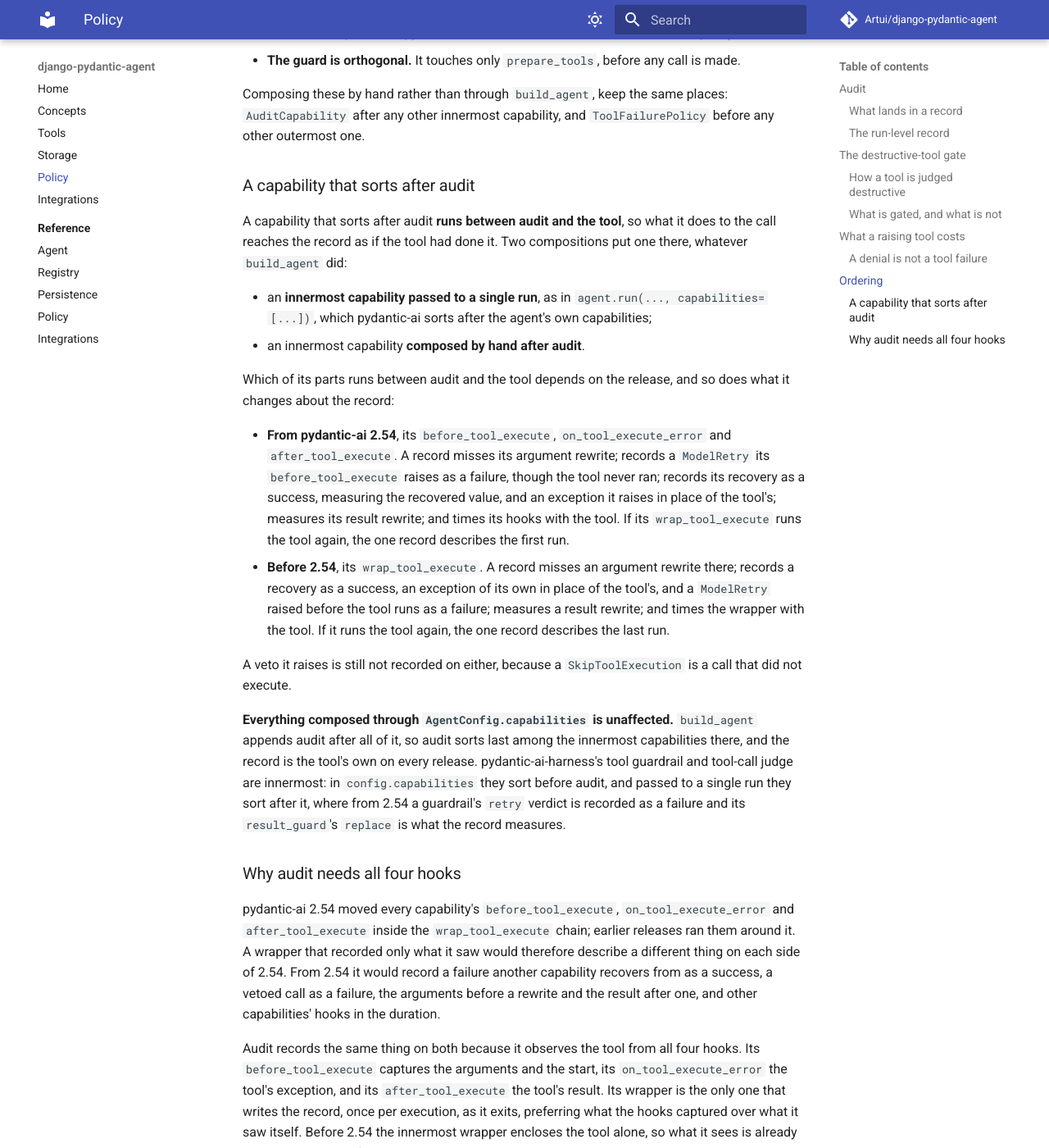
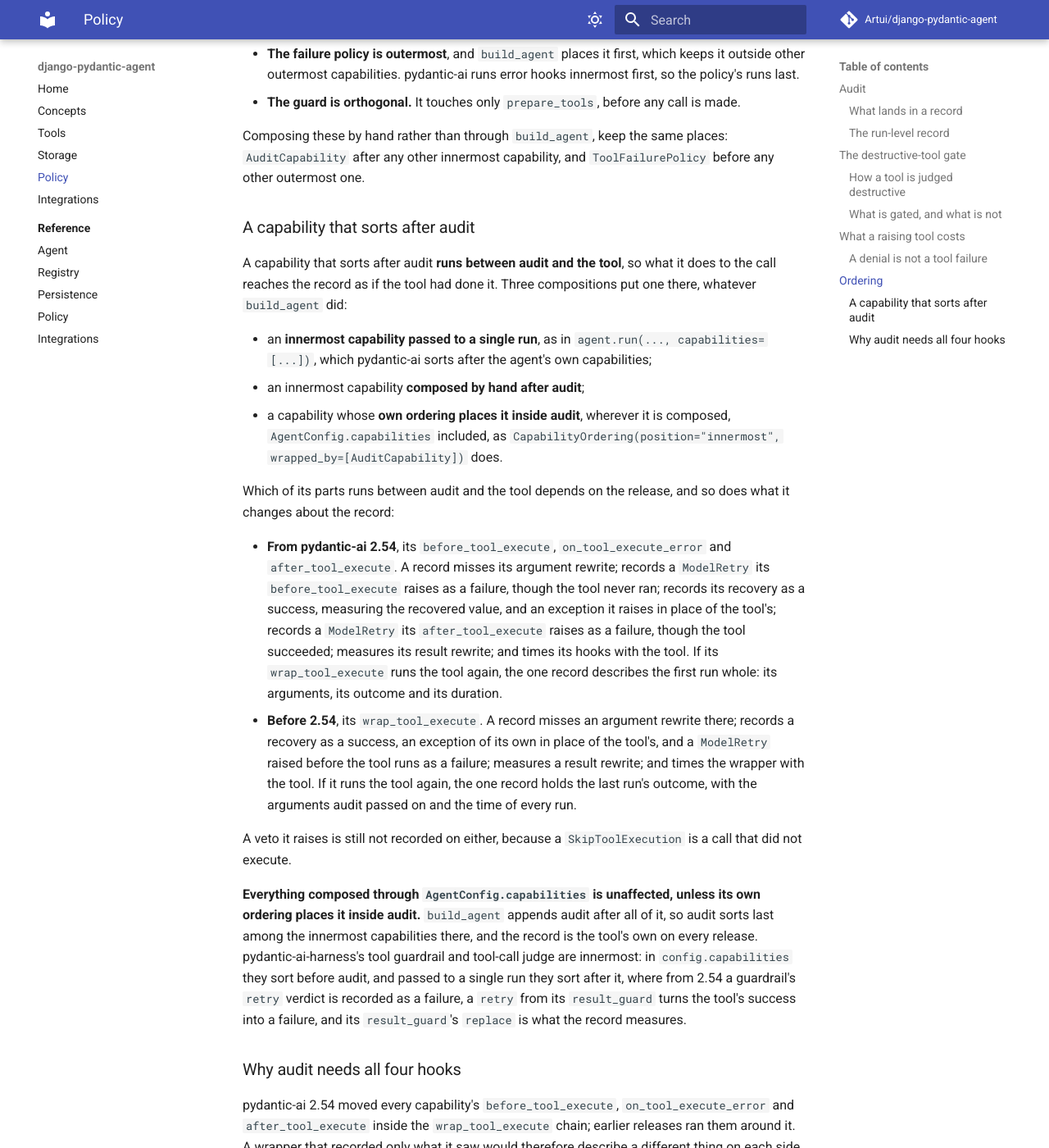
Before and after one commit to Artui/django-pydantic-agent, an MkDocs documentation site: the page built from docs/policy.md, in a window 1280 px wide and 1400 px high, scrolled down 6628 px. Shown: the whole window at 82% size. Built offline with MkDocs 1.6.1 and Material for MkDocs 9.7.7, drawn with Linux system fonts in a browser that asks for light colours; comment, search, counter and statistics services are not loaded; some of the changed text lies outside the part shown.

Commit message:
Keep a rerun's audit record to one run, and scope three claims
From pydantic-ai 2.54 audit's before_tool_execute runs inside every
handler call, so when a capability sorted after audit has its wrapper
run the tool again, audit begins a second time after the first run has
already settled the record. The record then paired the first run's
outcome with the second run's arguments and a start later than its end,
a negative duration. settle now takes the arguments and the duration
with the outcome, so the one record describes the first run whole.
Before 2.54 nothing begins after settle, and the record still holds the
last run's outcome, with the arguments audit passed on and the time of
every run.

The wrapper-reruns case now runs the tool again after a pause and with
other arguments, a new case reruns a success, and every record in that
test must have a duration of zero or more. Against the previous module
on 2.54 both cases fail on the arguments and, on their own, on a
duration near -300 ms; before 2.54 they pass on both modules.

Three claims were broader than the behaviour. The changelog lead and the
policy page's sentence on failures said a record is the tool's own
whatever is composed; they now say whatever sorts ahead of audit, and
the page points at the recovery a capability sorted after audit makes.
The lists of what such a capability changes from 2.54 left out a
ModelRetry from its after_tool_execute, which turns a success into a
failed record; they now name it, a case pins it, and the harness test
adds a result_guard retry verdict. And a capability in
config.capabilities sorts after audit when its own ordering places it
inside audit, as wrapped_by=[AuditCapability] does; the class, the page
and the changelog say so, and every case also runs composed that way,
matching the per-run record on both hook orders.

Co-Authored-By: Claude Opus 5.5 <noreply@anthropic.com>

```diff
--- a/docs/policy.md
+++ b/docs/policy.md
@@ -49,13 +49,17 @@ what it does to any of the four reaches the record as if the tool had done it.
 [A capability that sorts after audit](#a-capability-that-sorts-after-audit)
 says when that happens and what it changes on each release.
 
-**A failure is recorded as the failure, whatever happens to it next.** The
+**A failure is recorded as the failure, whatever a capability ahead of audit
+does with it next.** The
 [failure policy](#what-a-raising-tool-costs) turns a tool's exception into a
 `ToolFailed` for the model, redacted unless `include_detail` is set; the record
 still names the exception the tool raised, because this is the operator's copy.
 A capability whose `on_tool_execute_error` returns a value in the exception's
 place has decided what the run does next, not what the tool did, so that
-failure is recorded as a failure too.
+failure is recorded as a failure too. One that
+[sorts after audit](#a-capability-that-sorts-after-audit) is the exception:
+a recovery in its error hook is recorded as a success from pydantic-ai 2.54,
+and one in its wrapper before.
 
 On an ordinary call two exceptions never reach any capability's error hook,
 and are recorded as they propagate. A `ToolFailed` that **a tool raises
@@ -317,13 +321,17 @@ places: `AuditCapability` after any other innermost capability, and
 ### A capability that sorts after audit
 
 A capability that sorts after audit **runs between audit and the tool**, so
-what it does to the call reaches the record as if the tool had done it. Two
+what it does to the call reaches the record as if the tool had done it. Three
 compositions put one there, whatever `build_agent` did:
 
 - an **innermost capability passed to a single run**, as in
   `agent.run(..., capabilities=[...])`, which pydantic-ai sorts after the
   agent's own capabilities;
-- an innermost capability **composed by hand after audit**.
+- an innermost capability **composed by hand after audit**;
+- a capability whose **own ordering places it inside audit**, wherever it is
+  composed, `AgentConfig.capabilities` included, as
+  `CapabilityOrdering(position="innermost", wrapped_by=[AuditCapability])`
+  does.
 
 Which of its parts runs between audit and the tool depends on the release, and
 so does what it changes about the record:
@@ -333,26 +341,30 @@ so does what it changes about the record:
   argument rewrite; records a `ModelRetry` its `before_tool_execute` raises as
   a failure, though the tool never ran; records its recovery as a success,
   measuring the recovered value, and an exception it raises in place of the
-  tool's; measures its result rewrite; and times its hooks with the tool. If
-  its `wrap_tool_execute` runs the tool again, the one record describes the
-  first run.
+  tool's; records a `ModelRetry` its `after_tool_execute` raises as a failure,
+  though the tool succeeded; measures its result rewrite; and times its hooks
+  with the tool. If its `wrap_tool_execute` runs the tool again, the one
+  record describes the first run whole: its arguments, its outcome and its
+  duration.
 - **Before 2.54**, its `wrap_tool_execute`. A record misses an argument rewrite
   there; records a recovery as a success, an exception of its own in place of
   the tool's, and a `ModelRetry` raised before the tool runs as a failure;
   measures a result rewrite; and times the wrapper with the tool. If it runs
-  the tool again, the one record describes the last run.
+  the tool again, the one record holds the last run's outcome, with the
+  arguments audit passed on and the time of every run.
 
 A veto it raises is still not recorded on either, because a
 `SkipToolExecution` is a call that did not execute.
 
-**Everything composed through `AgentConfig.capabilities` is unaffected.**
-`build_agent` appends audit after all of it, so audit sorts last among the
-innermost capabilities there, and the record is the tool's own on every
-release. pydantic-ai-harness's tool guardrail and tool-call judge are
-innermost: in `config.capabilities` they sort before audit, and passed to a
-single run they sort after it, where from 2.54 a guardrail's `retry` verdict is
-recorded as a failure and its `result_guard`'s `replace` is what the record
-measures.
+**Everything composed through `AgentConfig.capabilities` is unaffected,
+unless its own ordering places it inside audit.** `build_agent` appends audit
+after all of it, so audit sorts last among the innermost capabilities there,
+and the record is the tool's own on every release. pydantic-ai-harness's tool
+guardrail and tool-call judge are innermost: in `config.capabilities` they sort
+before audit, and passed to a single run they sort after it, where from 2.54 a
+guardrail's `retry` verdict is recorded as a failure, a `retry` from its
+`result_guard` turns the tool's success into a failure, and its
+`result_guard`'s `replace` is what the record measures.
 
 ### Why audit needs all four hooks
 
```
Also changed, not shown: CHANGELOG.md (+29 -24 lines), 2 other files.
